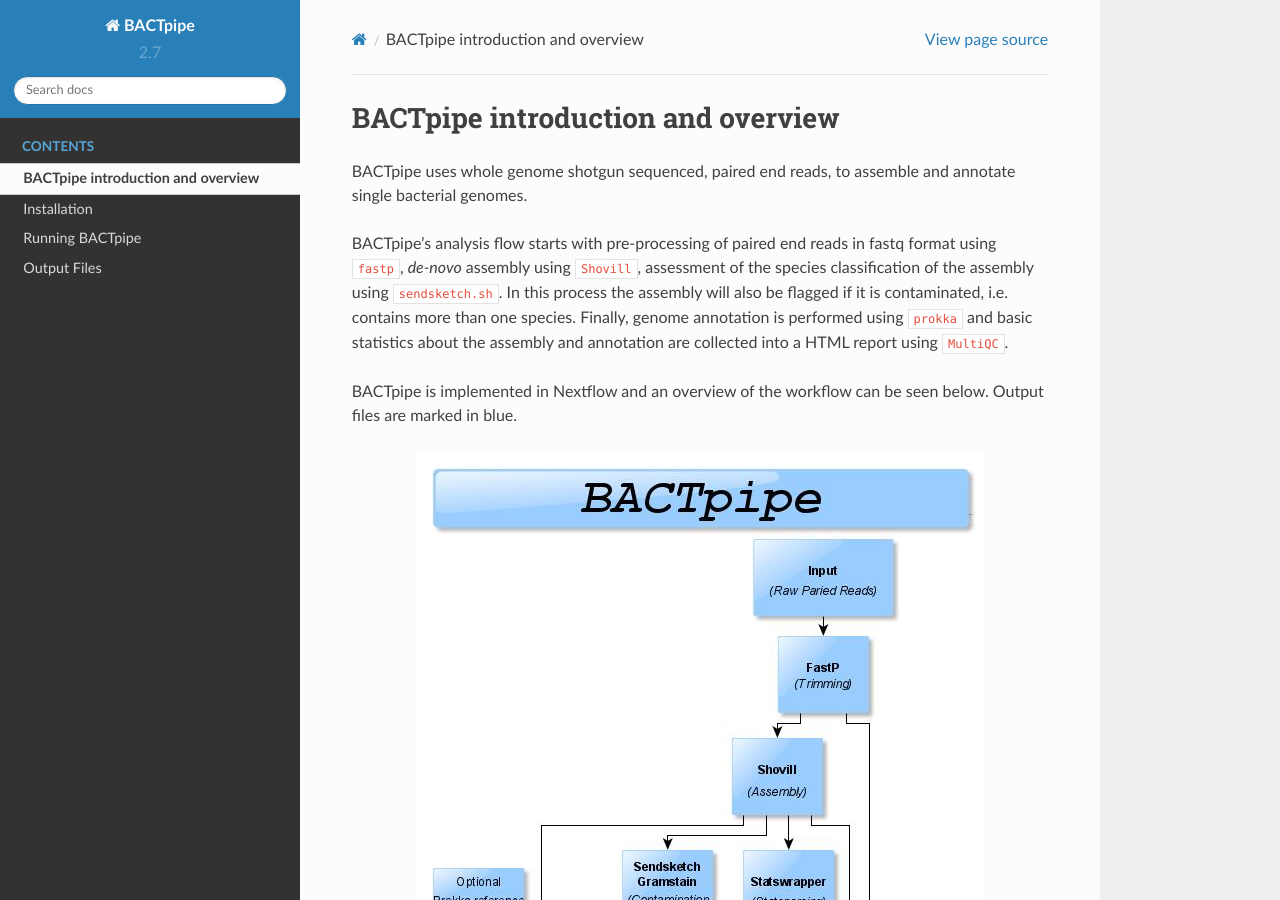
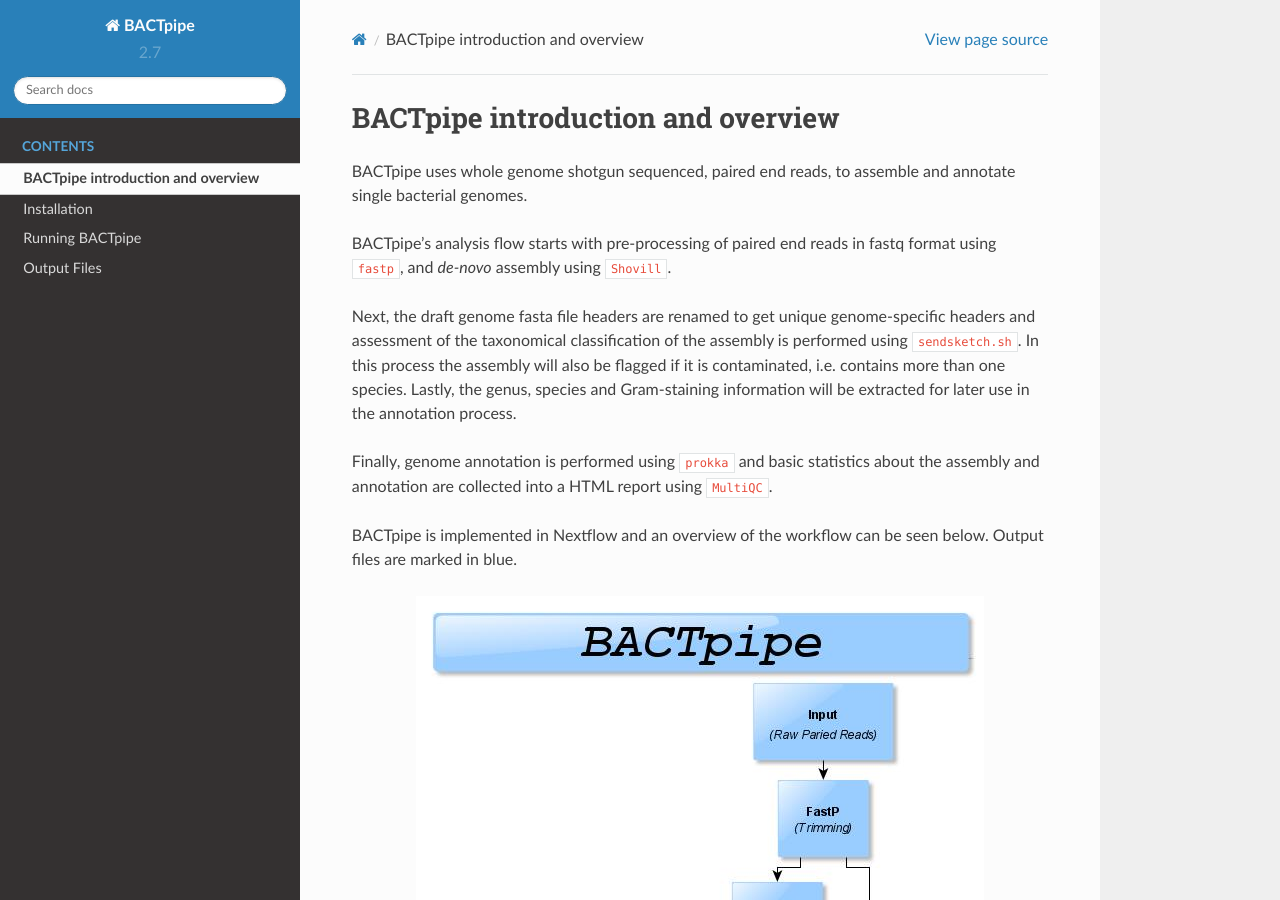
Before and after one commit to ctmrbio/BACTpipe, a Sphinx documentation site: the page built from docs/source/introduction.rst, in a window 1280 px wide and 900 px high. Built offline with Sphinx 7.4.7 and the Read the Docs theme 2.0.0, drawn with Linux system fonts in a browser that asks for light colours.

Commit message:
Include 3.0 features

```diff
--- a/docs/source/introduction.rst
+++ b/docs/source/introduction.rst
@@ -4,9 +4,10 @@ BACTpipe uses whole genome shotgun sequenced, paired end reads, to assemble and
 annotate single bacterial genomes.
 
 BACTpipe's analysis flow starts with pre-processing of
-paired end reads in fastq format using ``fastp``, *de-novo* assembly using ``Shovill``,
-assessment of the species classification of the assembly using ``sendsketch.sh``.
-In this process the assembly will also be flagged if it is contaminated, i.e. contains more than one species.
+paired end reads in fastq format using ``fastp``, and *de-novo* assembly using ``Shovill``.
+
+Next, the draft genome fasta file headers are renamed to get unique genome-specific headers and assessment of the taxonomical classification of the assembly is performed using ``sendsketch.sh``. In this process the assembly will also be flagged if it is contaminated, i.e. contains more than one species. Lastly, the genus, species and Gram-staining information will be extracted for later use in the annotation process.
+
 Finally, genome annotation is performed using ``prokka`` and basic statistics about the assembly and annotation are collected into a
 HTML report using ``MultiQC``.
 
```
